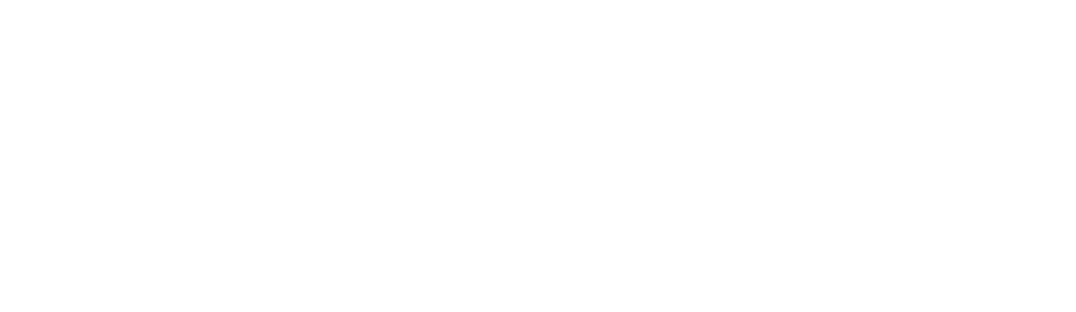
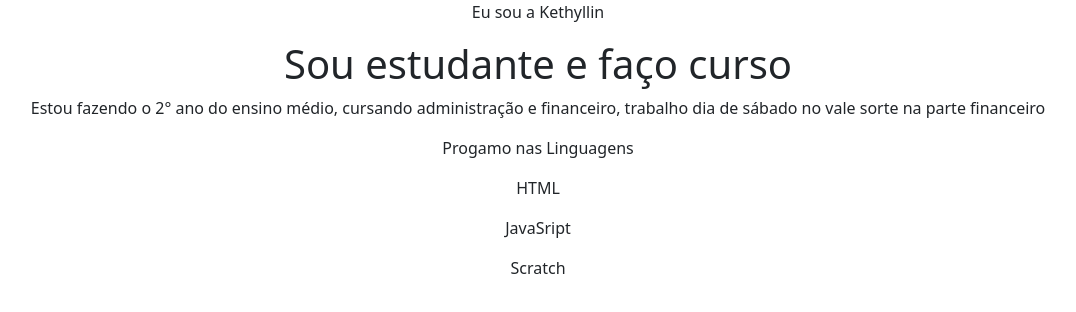
Before and after one commit to teixeira777/portif-lio-kethyllin, a plain HTML site: page index.html in a window 1280 px wide. Shown: the whole page, without its empty margins (102-1178 px from the left). Drawn offline with nearby package versions, Linux system fonts and the light colour scheme.

Commit message:
Add files via upload

```diff
--- a/index.html
+++ b/index.html
@@ -1,11 +1,23 @@
 <!DOCTYPE html>
-<html lang="en">
+<html lang="pt-br">
 <head>
     <meta charset="UTF-8">
     <meta name="viewport" content="width=device-width, initial-scale=1.0">
-    <title>Document</title>
+    <title>Portifólio</title>
+    <link href="https://cdn.jsdelivr.net/npm/bootstrap@5.3.4/dist/css/bootstrap.min.css" rel="stylesheet" integrity="sha384-DQvkBjpPgn7RC31MCQoOeC9TI2kdqa4+BSgNMNj8v77fdC77Kj5zpWFTJaaAoMbC" crossorigin="anonymous">
 </head>
 <body>
-
+   <header class="container text-center">
+        <p>Eu sou a Kethyllin </p>
+        <h1>Sou estudante e faço curso</h1>
+        <p>Estou fazendo o 2° ano do ensino médio, cursando administração e financeiro, trabalho dia de sábado no vale sorte na parte financeiro</p>
+        <p>Progamo nas Linguagens</p>
+        <div>
+            <p>HTML</p>
+            <p>JavaSript</p>
+            <p>Scratch</p>
+        </div>
+    </header>
+    <script src="https://cdn.jsdelivr.net/npm/bootstrap@5.3.4/dist/js/bootstrap.bundle.min.js" integrity="sha384-YUe2LzesAfftltw+PEaao2tjU/QATaW/rOitAq67e0CT0Zi2VVRL0oC4+gAaeBKu" crossorigin="anonymous"></script>
 </body>
 </html>
```
